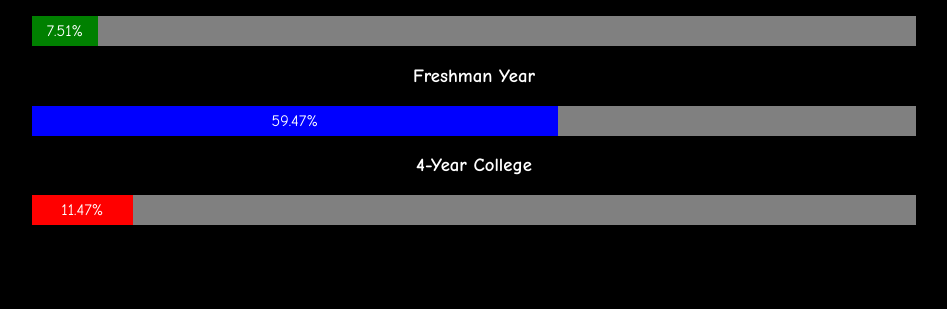
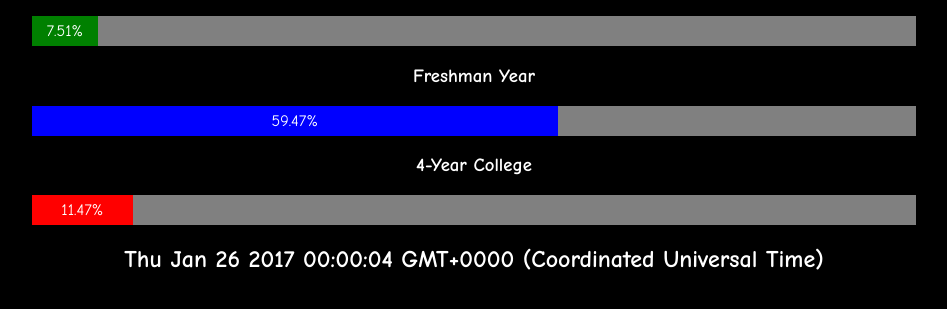
Before and after one commit to KyleRosenberg/CollegeProgressBar, a plain HTML site: page index.html in a window 1280 px wide. Shown: the part 91-400 px from the top of the page, without its empty margins (166-1113 px from the left). Drawn offline with Linux system fonts and the light colour scheme.

Commit message:
Added Time Display

```diff
--- a/index.html
+++ b/index.html
@@ -21,5 +21,6 @@
   	<div class="label" id="label3">1%</div>
   </div>
 </div>
+<h2 id="time" align="center">Time</h2>
 <script src="main.js"></script>
 </body>
--- a/main.js
+++ b/main.js
@@ -1,6 +1,7 @@
 setInterval(setSemester, 1000);
 setInterval(setYear, 1000);
 setInterval(setGrad, 1000);
+setInterval(setTime, 1000);
 
 function setSemester(){
 	var start = new Date(2017, 0, 17, 8);
@@ -34,3 +35,8 @@ function setGrad(){
 	document.getElementById("all").style.width = perc + "%";
 	document.getElementById("label3").innerHTML = Math.round(perc*100)/100 + "%";
 }
+
+function setTime(){
+	var now = Date(Date.now())
+	document.getElementById("time").innerHTML = now + "";
+}
```
